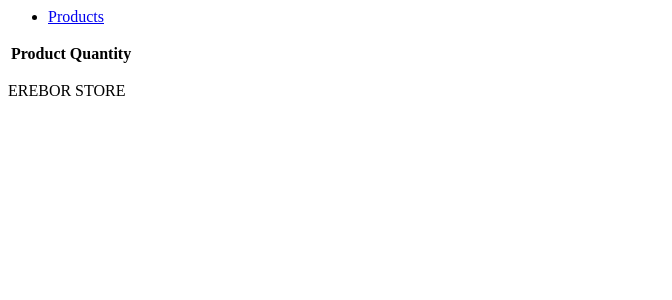
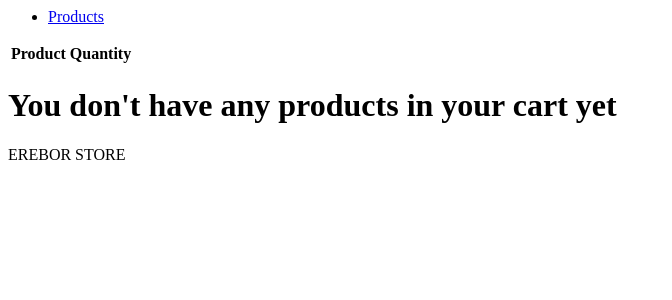
Before and after one commit to Akkuun/AS_S2_PHP_Project, a PHP site: page / in a window 1280 px wide. Shown: the top 300 px of the page, without its empty margins (0-672 px from the left). Run offline with PHP 8.4, Linux system fonts and the light colour scheme; data that the repository does not hold is empty; some libraries are stand-ins or nearby versions.

Commit message:
shopping cart tested, bugs fixed

```diff
--- a/config/Conf.php
+++ b/config/Conf.php
@@ -8,7 +8,7 @@
         'password' => 'webas'
     ];
 
-    private static $debug = False;
+    private static $debug = True;
 
     public static function getDebug(){
         return self::$debug;
@@ -29,5 +29,4 @@
     public static function getPassword(){
         return self::$databases['password'];
     }
-
 }
--- a/model/ModelCart.php
+++ b/model/ModelCart.php
@@ -65,6 +65,8 @@
             $req_prep->execute([$idClient,]);
             $req_prep->setFetchMode(PDO::FETCH_CLASS, 'ModelCart');
             $cart = $req_prep->fetch();
+            if (empty($cart))
+                return false;
             $req_prep = Model::getPDO()->prepare($sql2);
             $req_prep->execute([$cart->idCart,]);
             $req_prep->setFetchMode(PDO::FETCH_OBJ);
--- a/view/cart/productList.php
+++ b/view/cart/productList.php
@@ -4,8 +4,13 @@
             <th>Product</th>
             <th>Quantity</th>
         </tr>";
-foreach ($cart->getProductList as $product => $quantity) {
-    echo "<tr><td>$product</td><td>$quantity<td></tr>";
+if (!$cart) {
+    echo "</table><h1>You don't have any products in your cart yet</h1>";
 }
-echo "</table>";
+else {
+    foreach ($cart->getProductList as $product => $quantity) {
+        echo "<tr><td>$product</td><td>$quantity<td></tr>";
+    }
+    echo "</table>";
+}
 ?>
```
